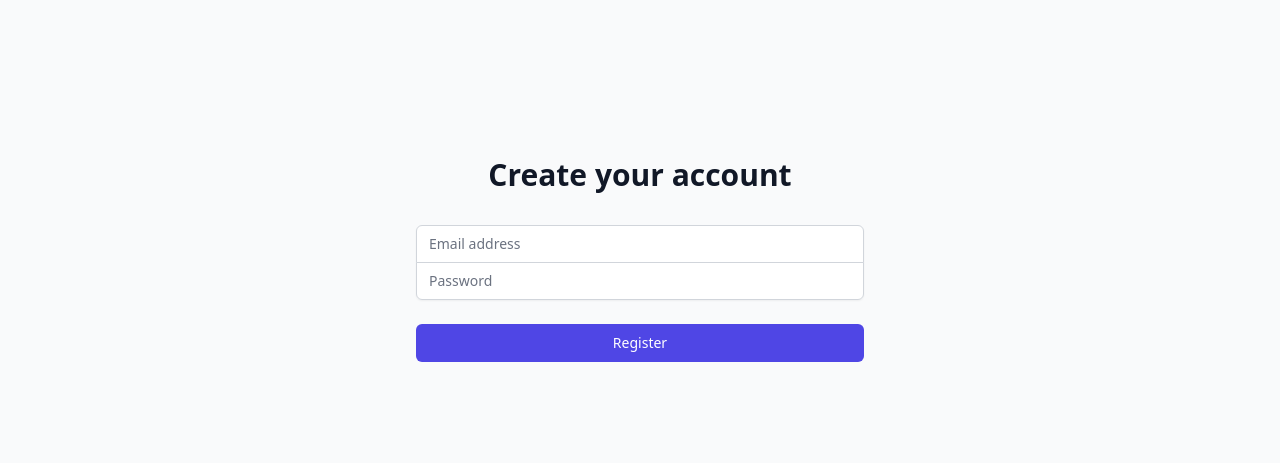
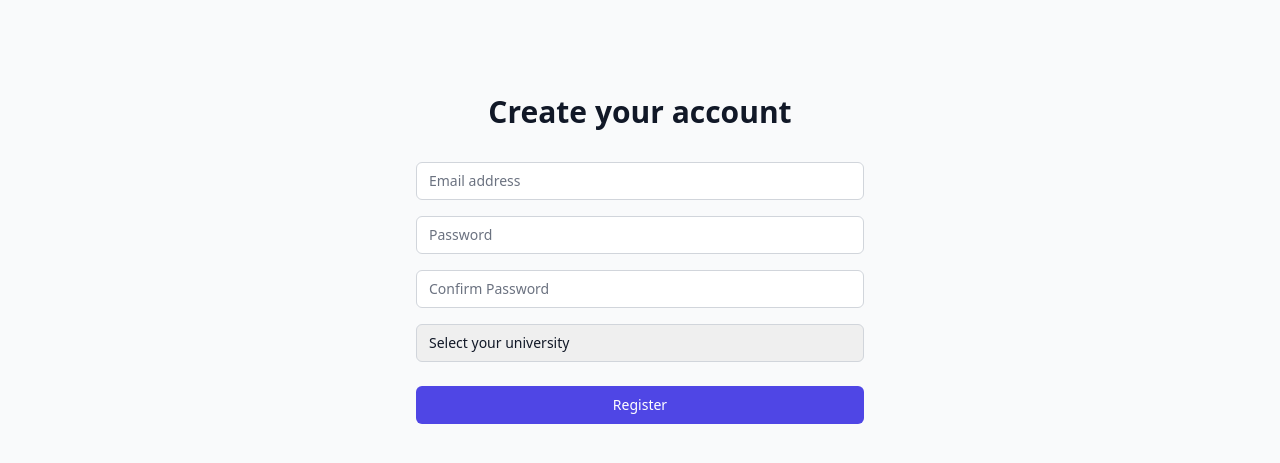
Before and after one commit to mohsenbakhit/unitrack, a React (Vite) app in the folder frontend/: page /register in a window 1280 px wide. Shown: the part 217-680 px from the top of the page. Built offline with nearby package versions, Linux system fonts and the light colour scheme; no server answers.

Commit message:
Add registration page, firebase auth

```diff
--- /dev/null
+++ b/frontend/src/firebase.ts
@@ -0,0 +1,19 @@
+import { initializeApp } from "firebase/app";
+import { getAnalytics } from "firebase/analytics";
+import { getAuth } from "firebase/auth";
+require('dotenv').config();
+const firebaseConfig = {
+  apiKey: process.env.API_KEY,
+  authDomain: process.env.AUTH_DOMAIN,
+  projectId: process.env.PROJECT_ID,
+  storageBucket: process.env.STORAGE_BUCKET,
+  messagingSenderId: process.env.SENDER_ID,
+  appId: process.env.APP_ID,
+  measurementId: process.env.MEASUREMENT_ID
+};
+
+// Initialize Firebase
+const app = initializeApp(firebaseConfig);
+const analytics = getAnalytics(app);
+export const auth = getAuth(app);
+export default app;
--- a/frontend/src/pages/register.tsx
+++ b/frontend/src/pages/register.tsx
@@ -1,5 +1,34 @@
+import React, { useState } from 'react';
+import { useNavigate } from 'react-router-dom';
+import { createUserWithEmailAndPassword } from 'firebase/auth';
+import { auth } from '../firebase';
 
 export default function RegisterPage() {
+    const navigate = useNavigate();
+    const [email, setEmail] = useState('');
+    const [password, setPassword] = useState('');
+    const [confirmPassword, setConfirmPassword] = useState('');
+    const [university, setUniversity] = useState('');
+    const [error, setError] = useState('');
+
+    const onSubmit = async (e: React.FormEvent) => {
+        e.preventDefault();
+        setError('');
+
+        if (password !== confirmPassword) {
+            setError('Passwords do not match');
+            return;
+        }
+
+        try {
+            const userCredential = await createUserWithEmailAndPassword(auth, email, password);
+            console.log('User registered:', userCredential.user);
+            navigate('/login');
+        } catch (error: any) {
+            setError(error.message);
+        }
+    };
+
     return (
         <div className="min-h-screen flex items-center justify-center bg-gray-50 py-12 px-4 sm:px-6 lg:px-8">
             <div className="max-w-md w-full space-y-8">
@@ -8,36 +37,67 @@ export default function RegisterPage() {
                         Create your account
                     </h2>
                 </div>
-                <form className="mt-8 space-y-6" action="#" method="POST">
-                    <input type="hidden" name="remember" value="true" />
-                    <div className="rounded-md shadow-sm -space-y-px">
+                {error && (
+                    <div className="bg-red-100 border border-red-400 text-red-700 px-4 py-3 rounded relative">
+                        {error}
+                    </div>
+                )}
+                <form className="mt-8 space-y-6" onSubmit={onSubmit}>
+                    <div className="rounded-md space-y-4">
                         <div>
-                            <label htmlFor="email-address" className="sr-only">
-                                Email address
-                            </label>
+                            <label htmlFor="email-address" className="sr-only">Email address</label>
                             <input
                                 id="email-address"
                                 name="email"
                                 type="email"
-                                autoComplete="email"
+                                value={email}
+                                onChange={(e) => setEmail(e.target.value)}
                                 required
-                                className="appearance-none rounded-none relative block w-full px-3 py-2 border border-gray-300 placeholder-gray-500 text-gray-900 rounded-t-md focus:outline-none focus:ring-indigo-500 focus:border-indigo-500 focus:z-10 sm:text-sm"
+                                className="appearance-none rounded-md relative block w-full px-3 py-2 border border-gray-300 placeholder-gray-500 text-gray-900 focus:outline-none focus:ring-indigo-500 focus:border-indigo-500 focus:z-10 sm:text-sm"
                                 placeholder="Email address"
                             />
                         </div>
                         <div>
-                            <label htmlFor="password" className="sr-only">
-                                Password
-                            </label>
+                            <label htmlFor="password" className="sr-only">Password</label>
                             <input
                                 id="password"
                                 name="password"
                                 type="password"
-                                autoComplete="current-password"
+                                value={password}
+                                onChange={(e) => setPassword(e.target.value)}
                                 required
-                                className="appearance-none rounded-none relative block w-full px-3 py-2 border border-gray-300 placeholder-gray-500 text-gray-900 rounded-b-md focus:outline-none focus:ring-indigo-500 focus:border-indigo-500 focus:z-10 sm:text-sm"
+                                className="appearance-none rounded-md relative block w-full px-3 py-2 border border-gray-300 placeholder-gray-500 text-gray-900 focus:outline-none focus:ring-indigo-500 focus:border-indigo-500 focus:z-10 sm:text-sm"
                                 placeholder="Password"
                             />
+                        </div>
+                        <div>
+                            <label htmlFor="confirm-password" className="sr-only">Confirm Password</label>
+                            <input
+                                id="confirm-password"
+                                name="confirm-password"
+                                type="password"
+                                value={confirmPassword}
+                                onChange={(e) => setConfirmPassword(e.target.value)}
+                                required
+                                className="appearance-none rounded-md relative block w-full px-3 py-2 border border-gray-300 placeholder-gray-500 text-gray-900 focus:outline-none focus:ring-indigo-500 focus:border-indigo-500 focus:z-10 sm:text-sm"
+                                placeholder="Confirm Password"
+                            />
+                        </div>
+                        <div>
+                            <label htmlFor="university" className="sr-only">Select University</label>
+                            <select
+                                id="university"
+                                name="university"
+                                value={university}
+                                onChange={(e) => setUniversity(e.target.value)}
+                                required
+                                className="appearance-none rounded-md relative block w-full px-3 py-2 border border-gray-300 placeholder-gray-500 text-gray-900 focus:outline-none focus:ring-indigo-500 focus:border-indigo-500 focus:z-10 sm:text-sm"
+                            >
+                                <option value="">Select your university</option>
+                                <option value="ubc">University of British Columbia</option>
+                                <option value="sfu">Simon Fraser University</option>
+                                <option value="uvic">University of Victoria</option>
+                            </select>
                         </div>
                     </div>
 
@@ -53,4 +113,4 @@ export default function RegisterPage() {
             </div>
         </div>
     );
-};
+}
```
